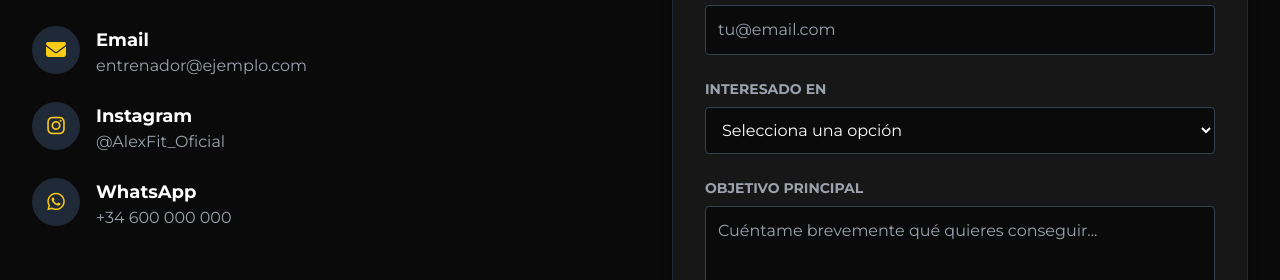
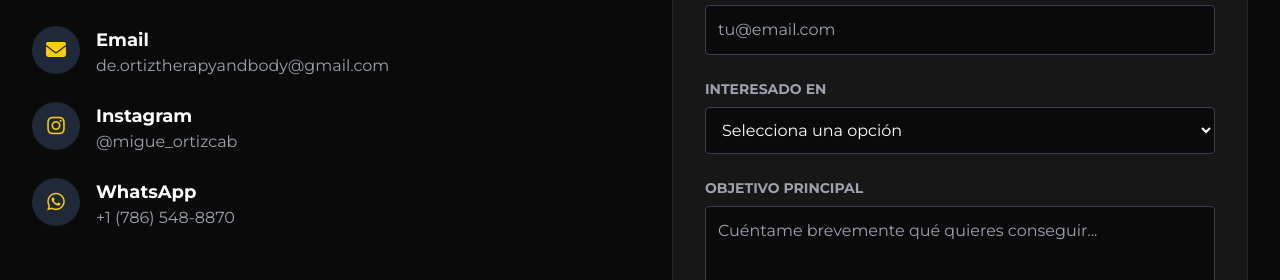
Before and after one commit to kdxnw01001/proyecto-3, a plain HTML site: page index.html in a window 1280 px wide. Shown: the part 3031-3311 px from the top of the page. Drawn offline with nearby package versions, Linux system fonts and the light colour scheme.

Commit message:
actualizacion datos de contacto cliente

```diff
--- a/index.html
+++ b/index.html
@@ -312,7 +312,7 @@ Trabajo teniendo en cuenta todas las áreas de la salud, porque creo firmemente
                             </div>
                             <div class="ml-4">
                                 <h4 class="text-lg font-bold text-white">Email</h4>
-                                <p class="text-gray-400">entrenador@ejemplo.com</p>
+                                <p class="text-gray-400">de.ortiztherapyandbody@gmail.com</p>
                             </div>
                         </div>
 
@@ -322,7 +322,7 @@ Trabajo teniendo en cuenta todas las áreas de la salud, porque creo firmemente
                             </div>
                             <div class="ml-4">
                                 <h4 class="text-lg font-bold text-white">Instagram</h4>
-                                <p class="text-gray-400">@AlexFit_Oficial</p>
+                                <p class="text-gray-400">@migue_ortizcab</p>
                             </div>
                         </div>
 
@@ -332,7 +332,7 @@ Trabajo teniendo en cuenta todas las áreas de la salud, porque creo firmemente
                             </div>
                             <div class="ml-4">
                                 <h4 class="text-lg font-bold text-white">WhatsApp</h4>
-                                <p class="text-gray-400">+34 600 000 000</p>
+                                <p class="text-gray-400">+1 (786) 548-8870</p>
                             </div>
                         </div>
                     </div>
```
